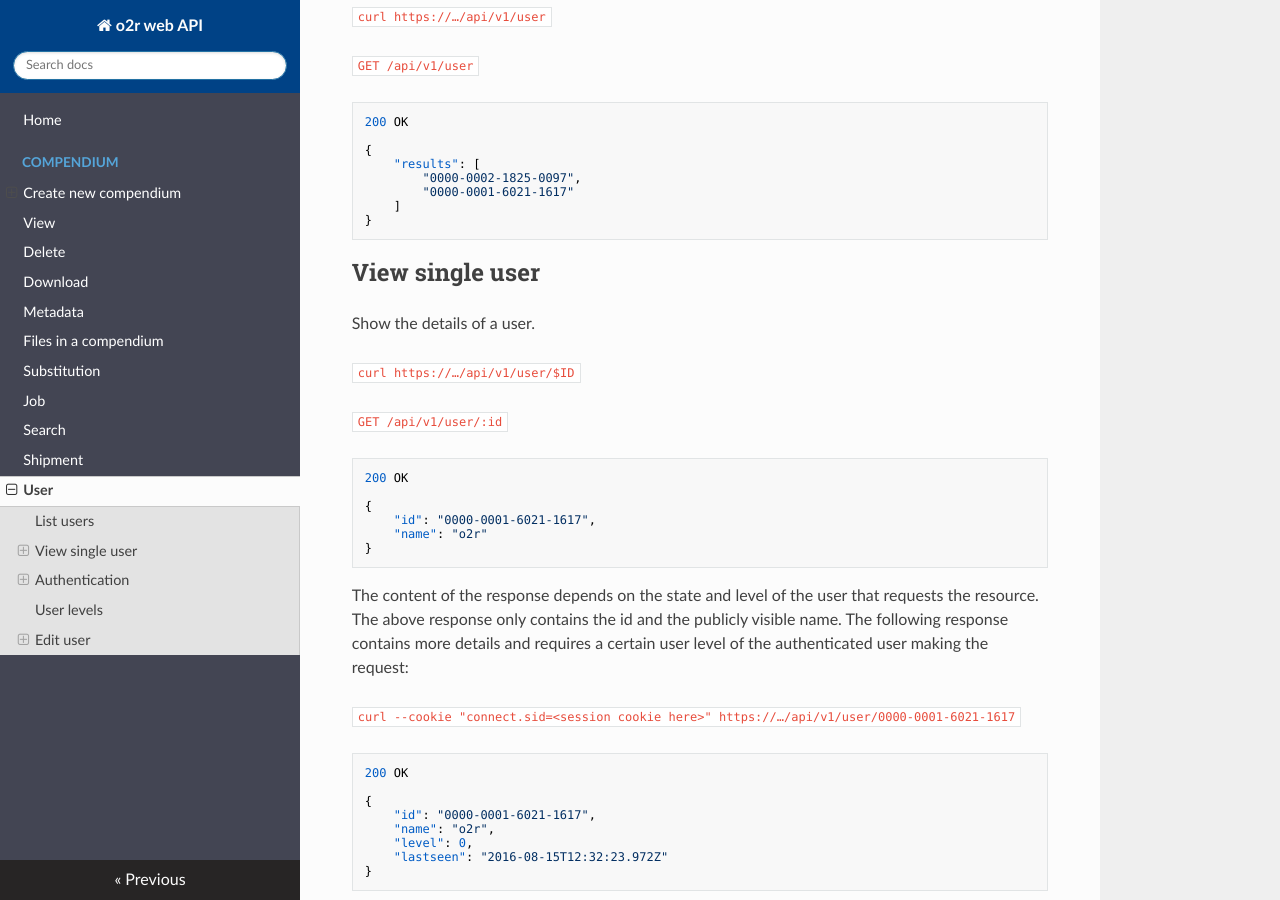
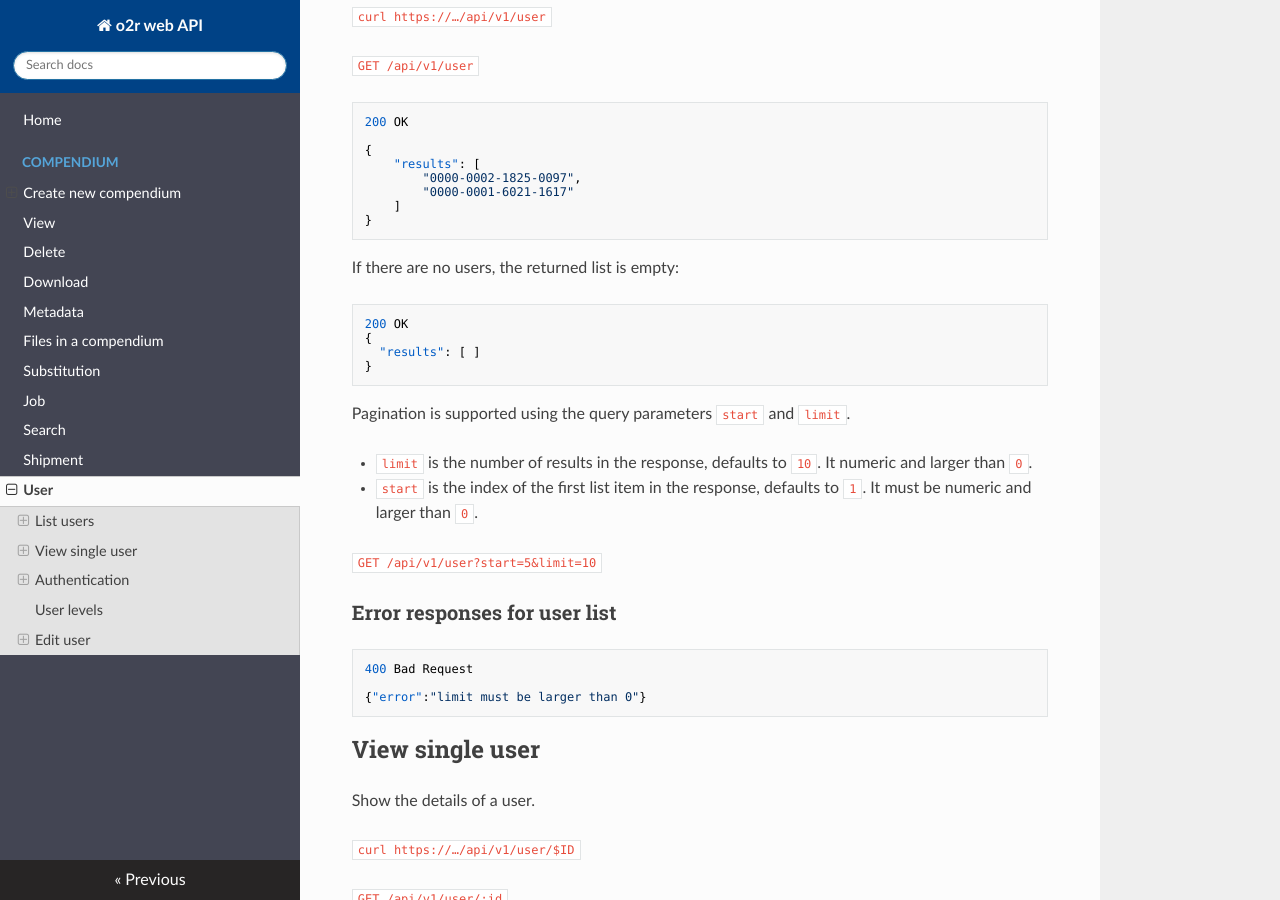
Before and after one commit to o2r-project/api, an MkDocs documentation site: the page built from docs/user.md, in a window 1280 px wide and 900 px high, scrolled down 284 px. Built offline with MkDocs 1.6.1, drawn with Linux system fonts in a browser that asks for light colours; nearby versions of some CDN libraries; old or Windows-style settings are respelled for this version of MkDocs.

Commit message:
add documentation for user pagination

````diff
--- a/docs/user.md
+++ b/docs/user.md
@@ -17,6 +17,30 @@ Return a list of user ids. [Pagination (including defaults) as described for com
         "0000-0001-6021-1617"
     ]
 }
+```
+
+If there are no users, the returned list is empty:
+
+```json
+200 OK
+{
+  "results": [ ]
+}
+```
+
+Pagination is supported using the query parameters `start` and `limit`.
+
+- `limit` is the number of results in the response, defaults to `10`. It numeric and larger than `0`.
+- `start` is the index of the first list item in the response, defaults to `1`. It must be numeric and larger than `0`.
+
+`GET /api/v1/user?start=5&limit=10`
+
+### Error responses for user list
+
+```json
+400 Bad Request
+
+{"error":"limit must be larger than 0"}
 ```
 
 ## View single user
````
